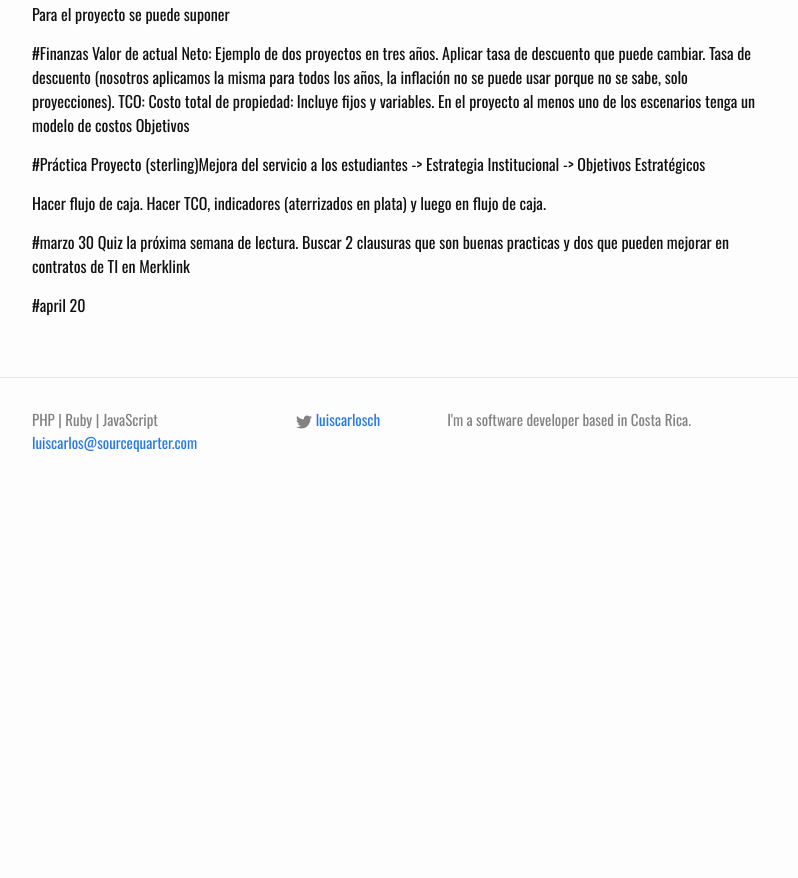
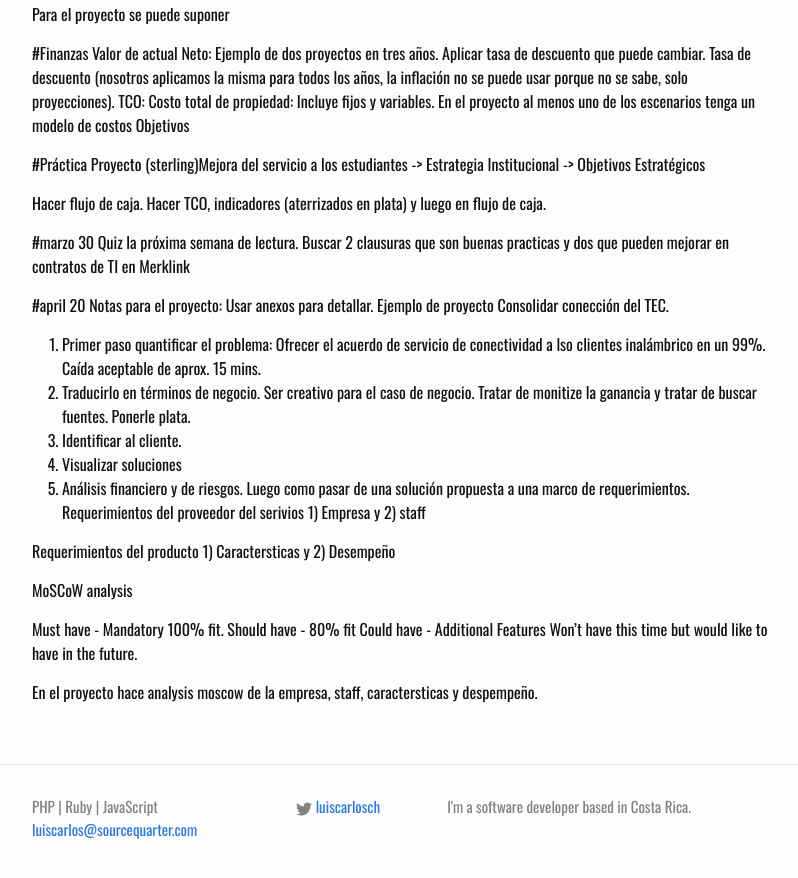
Before and after one commit to lucachaco/sourcequarter-lander, a Jekyll site: the page built from _posts/2017-02-09-adquisicion-de-ti-y-outsourcing.md, in a window 1280 px wide and 900 px high, scrolled down 2187 px. Shown: the top 878 px of the window, without its empty margins (238-1036 px from the left). Built offline with Jekyll 4.4.1, drawn with Linux system fonts in a browser that asks for light colours; our own code applies the rules of GitHub Pages for plain Markdown files; before the commit the page ends 2700 px from its top, so only the background shows below that.

Commit message:
Update 2017-02-09-adquisicion-de-ti-y-outsourcing.md

```diff
--- a/_posts/2017-02-09-adquisicion-de-ti-y-outsourcing.md
+++ b/_posts/2017-02-09-adquisicion-de-ti-y-outsourcing.md
@@ -143,3 +143,26 @@ Quiz la próxima semana de lectura.
 Buscar 2 clausuras que son buenas practicas y dos que pueden mejorar en contratos de TI en Merklink
 
 #april 20
+Notas para el proyecto: Usar anexos para detallar.
+Ejemplo de proyecto
+Consolidar conección del TEC.
+1. Primer paso quantificar el problema: Ofrecer el acuerdo de servicio de conectividad a lso clientes inalámbrico en un 99%. Caída aceptable de aprox. 15 mins.
+2. Traducirlo en términos de negocio. Ser creativo para el caso de negocio. Tratar de monitize la ganancia y tratar de buscar fuentes. Ponerle plata.
+3. Identificar al cliente.
+4. Visualizar soluciones
+5. Análisis financiero y de riesgos.
+Luego como pasar de una solución propuesta a una marco de requerimientos.
+Requerimientos del proveedor del serivios
+1) Empresa y 2) staff
+
+Requerimientos del producto
+1) Caractersticas y 2) Desempeño
+
+MoSCoW analysis
+
+Must have - Mandatory 100% fit.
+Should have - 80% fit
+Could have - Additional Features
+Won't have this time but would like to have in the future.
+
+En el proyecto hace analysis moscow de la empresa, staff, caractersticas y despempeño.
```
